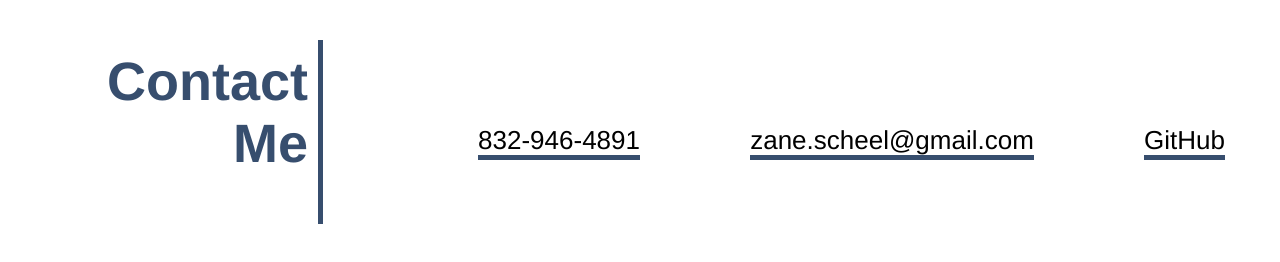
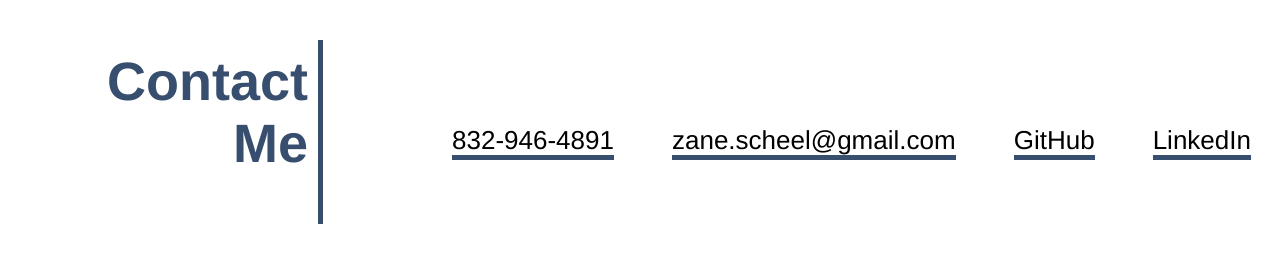
Before and after one commit to DerpVoltz/my-portfolio, a plain HTML site: page index.html in a window 1280 px wide. Shown: the part 1822-2084 px from the top of the page. Drawn offline with Linux system fonts and the light colour scheme.

Commit message:
added linkedin

```diff
--- a/index.html
+++ b/index.html
@@ -121,6 +121,9 @@
                 <li>
                     <a href="https://github.com/DerpVoltz">GitHub</a>
                 </li>
+                <li>
+                    <a href="https://www.linkedin.com/in/zane-scheel-03226b153/">LinkedIn</a>
+                </li>
             </ul>
         </footer>
 
```
